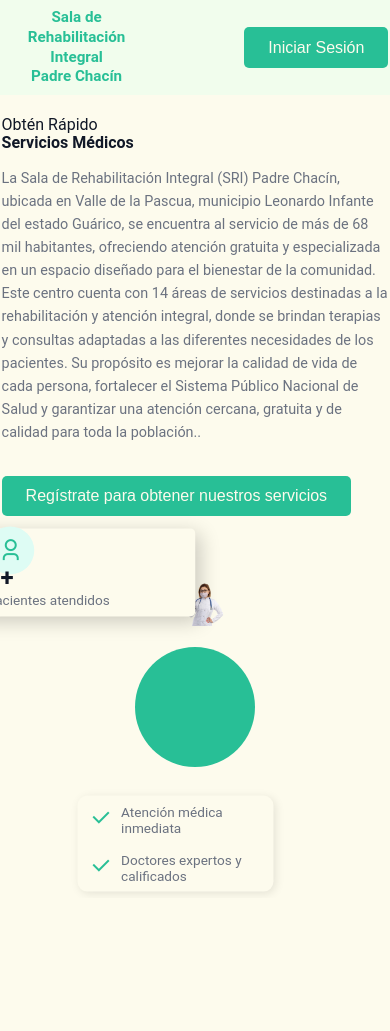
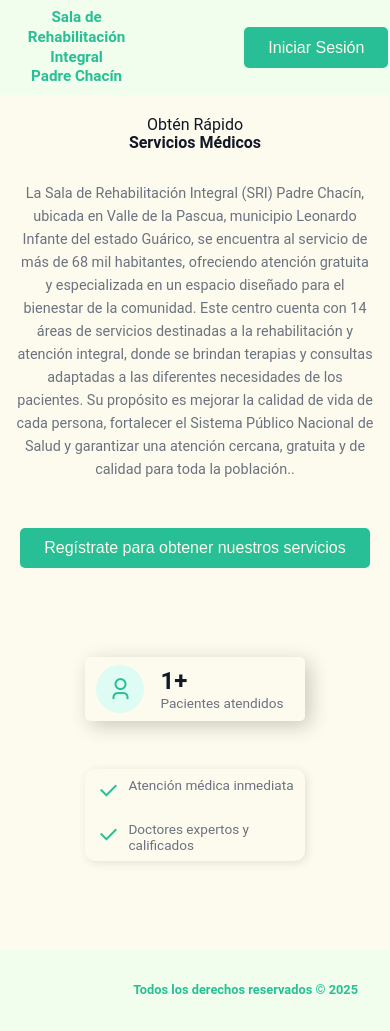
Before and after one commit to DokiyTobi20/Willian, a PHP site: page / in a window 390 px wide. Before the commit the page ends 894 px from the top, so only its background shows below. Run offline with PHP 8.4, Linux system fonts and the light colour scheme; data comes from the database, SQL or seed files in the repository; some libraries are stand-ins or nearby versions.

Commit message:
add: responsive en pantalla inicio
-agregado footer

```diff
--- a/estilos.css
+++ b/estilos.css
@@ -40,6 +40,7 @@
 body {
   font-family: "Roboto", sans-serif;
   background-color: var(--white);
+  overflow-y: hidden;
 }
 
 .container {
@@ -47,6 +48,30 @@
   margin: auto;
   display: flex;
   flex-direction: column;
+}
+
+footer {
+  display: flex;
+  width: 100%;
+  padding: 2rem 1rem;
+  display: flex;
+  align-items: center;
+  justify-content: space-between;
+  gap: 1rem;
+  background: #f1fded;
+  justify-content: end;
+  align-items: center;
+  padding: 2em;
+}
+
+.footer__logo {
+  font-size: 0.8rem;
+  font-weight: bold;
+  line-height: 1.3;
+  max-width: 500px;
+  white-space: normal;
+  text-align: center;
+  color: var(--primary-color);
 }
 
 nav {
@@ -127,6 +152,9 @@
 }
 
 .image__bg {
+  display: flex;
+  justify-content: center;
+  align-items: center;
   position: absolute;
   top: 50%;
   left: 50%;
@@ -547,8 +575,8 @@
 }
 
 body.index-page .image__content__1 {
-  top: 10%;
-  left: 10%;
+  top: -5em;
+  left: 4em;
   right: auto;
   bottom: auto;
   transform: none;
@@ -591,6 +619,45 @@
     right: 2%;
     padding: 0.7rem 0.8rem;
   }
+
+  body.index-page .image__content__1,
+  body.index-page .image__content__2 {
+    position: static !important;
+    transform: none !important;
+    width: 90% !important;
+    max-width: 400px !important;
+    margin: 1rem auto !important;
+
+    left: unset !important;
+    right: unset !important;
+    top: unset !important;
+    bottom: unset !important;
+  }
+
+  body.index-page .image {
+    display: flex;
+    flex-direction: column;
+    align-items: center;
+    gap: 1rem;
+  }
+
+  /* Ajustes específicos para image__content__1 */
+  body.index-page .image__content__1 {
+    order: 1;
+  }
+
+  /* Ajustes específicos para image__content__2 */
+  body.index-page .image__content__2 {
+    order: 2;
+    min-height: auto !important;
+    aspect-ratio: unset !important;
+  }
+
+  /* Asegurar que la imagen mantenga su posición */
+  body.index-page .image img {
+    order: 0;
+    transform: none !important;
+  }
 }
 
 @media (max-width: 600px) {
@@ -599,7 +666,6 @@
   body.index-page .image__content__2 {
     position: static;
     margin: 0.5rem auto;
-    display: block;
     width: 90%;
     left: unset;
     right: unset;
@@ -676,6 +742,10 @@
   body.index-page .image {
     max-width: 100vw;
     min-width: 0;
+    align-items: center;
+    align-content: center;
+    display: flex;
+    flex-direction: column;
   }
 
   body.index-page .image__bg {
@@ -683,10 +753,11 @@
     max-width: 300px;
     height: 80vw;
     max-height: 300px;
+    display: none;
   }
 
   body.index-page .image img {
-    max-width: 220px;
+    max-width: 280px;
   }
 
   body.index-page .image__content__1 {
@@ -710,10 +781,13 @@
 
   body.index-page .content h1 {
     font-size: 1.3rem;
+    text-align: center;
   }
 
   body.index-page .content p {
     font-size: 0.9rem;
+    text-align: center;
+    padding: 1em;
   }
 
   body.index-page .image__bg {
@@ -724,7 +798,7 @@
   }
 
   body.index-page .image img {
-    max-width: 120px;
+    max-width: 170px;
   }
 
   body.index-page .image__content {
@@ -765,7 +839,7 @@
   }
 
   body.index-page .image img {
-    max-width: 70px;
+    max-width: 110px;
   }
 }
 
--- a/index.php
+++ b/index.php
@@ -32,12 +32,13 @@
       <div class="nav__logo">
         Sala de Rehabilitación Integral<br />Padre Chacín
       </div>
-      <ul class="nav__links">
+      <!--<ul class="nav__links">
         <li class="link"><a href="#">Inicio</a></li>
         <li class="link"><a href="#">Sobre Nosotros</a></li>
         <li class="link"><a href="#">Blog</a></li>
         <li class="link"><a href="#">Contacto</a></li>
       </ul>
+        -->
       <div class="nav__buttons">
         <button class="btn" onclick="openModal('acceso/acceso.php')">Iniciar Sesión</button>
       </div>
@@ -53,8 +54,10 @@
         <button class="btn" onclick="openModal('acceso/acceso.php?form=register')">Regístrate para obtener nuestros servicios</button>
       </div>
       <div class="image">
-        <span class="image__bg"></span>
+        <span class="image__bg">
         <img src="imagenes/imagen_inicio.png" alt="Imagen de inicio" />
+
+        </span>
         <div class="image__content image__content__1">
           <span><i class="ri-user-3-line"></i></span>
           <div class="details">
@@ -86,6 +89,20 @@
         </div>
       </div>
     </header>
+
+    <footer>
+      <div class="footer__logo">
+        Todos los derechos reservados &#169; 2025
+      </div>
+      <!--<ul class="nav__links">
+        <li class="link"><a href="#">Inicio</a></li>
+        <li class="link"><a href="#">Sobre Nosotros</a></li>
+        <li class="link"><a href="#">Blog</a></li>
+        <li class="link"><a href="#">Contacto</a></li>
+      </ul>
+        -->
+
+    </footer>
   </div>
 
   <div id="overlay" class="overlay" aria-hidden="true">
```
